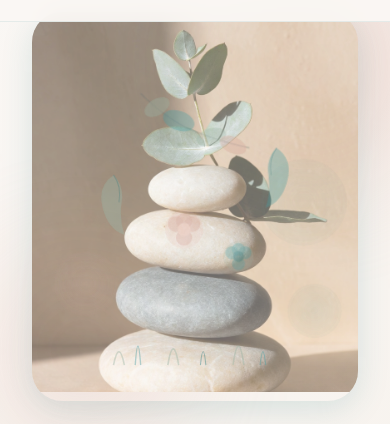
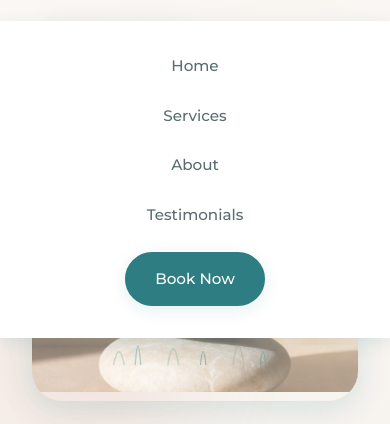
Before and after one commit to Sergey0703/phisio, a plain HTML site: page reflexology.html in a window 390 px wide. Both pictures are taken after a click on the element 340 px from the left and 44 px from the top of the page. Shown: the part 68-492 px from the top of the page. Drawn offline with nearby package versions, Linux system fonts and the light colour scheme.

Commit message:
mobile size

```diff
--- a/reflexology.html
+++ b/reflexology.html
@@ -911,6 +911,43 @@
             .hero-stats {
                 flex-direction: column;
                 gap: 1.5rem;
+            }
+
+            .section {
+                padding: 4rem 0;
+            }
+
+            .hero-image-main svg,
+            .about-image-main svg {
+                width: 100%;
+                height: auto;
+            }
+
+            /* Mobile Menu Styles */
+            .nav.active {
+                display: flex;
+                flex-direction: column;
+                position: absolute;
+                top: 100%;
+                left: 0;
+                width: 100%;
+                background: white;
+                padding: 2rem;
+                box-shadow: var(--shadow-md);
+                gap: 1.5rem;
+                animation: slideDown 0.3s ease-out;
+            }
+
+            @keyframes slideDown {
+                from {
+                    opacity: 0;
+                    transform: translateY(-10px);
+                }
+
+                to {
+                    opacity: 1;
+                    transform: translateY(0);
+                }
             }
 
             .services-grid,
@@ -1473,9 +1510,21 @@
                         behavior: 'smooth',
                         block: 'start'
                     });
+                    // Close mobile menu if open
+                    document.querySelector('.nav').classList.remove('active');
                 }
             });
         });
+
+        // Mobile Menu Toggle
+        const mobileMenuToggle = document.querySelector('.mobile-menu-toggle');
+        const nav = document.querySelector('.nav');
+
+        if (mobileMenuToggle) {
+            mobileMenuToggle.addEventListener('click', () => {
+                nav.classList.toggle('active');
+            });
+        }
     </script>
 </body>
 
```
